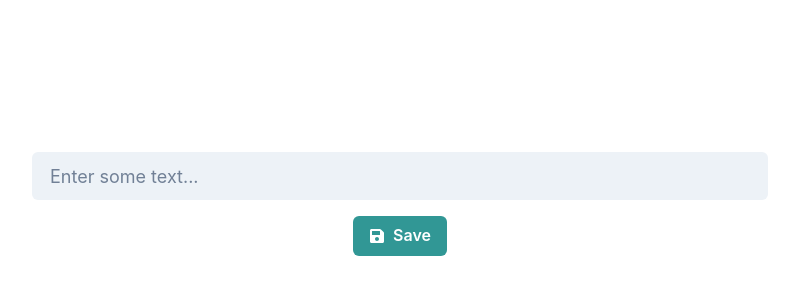
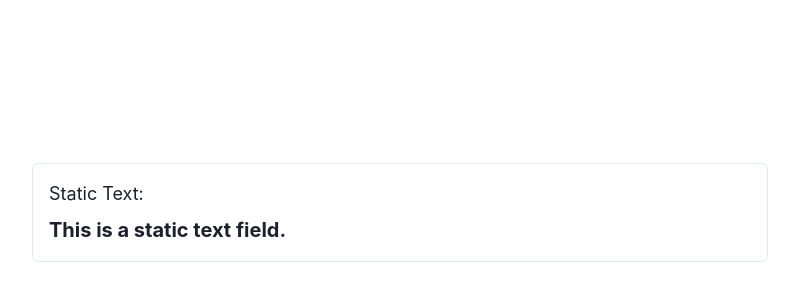
Before and after one commit to GPT-Engineer-App/modern-text-field, a React (Vite) app: page / in a window 1280 px wide. Shown: the part 196-496 px from the top of the page, without its empty margins (240-1039 px from the left). Built offline with nearby package versions, Linux system fonts and the light colour scheme.

Commit message:
Updated the `Index.jsx` file to display a static text field instead of an input field and save button.
Prompt: It isn't a text field. It is a field that contains text

```diff
--- a/src/pages/Index.jsx
+++ b/src/pages/Index.jsx
@@ -1,35 +1,17 @@
-import { useState } from "react";
-import { Container, VStack, Input, Button, Text, Box, HStack } from "@chakra-ui/react";
-import { FaSave } from "react-icons/fa";
+import { Container, VStack, Text, Box } from "@chakra-ui/react";
 
 const Index = () => {
-  const [inputValue, setInputValue] = useState("");
-  const [savedText, setSavedText] = useState("");
-
-  const handleSave = () => {
-    setSavedText(inputValue);
-    setInputValue("");
-  };
+  const staticText = "This is a static text field.";
 
   return (
     <Container centerContent maxW="container.md" height="100vh" display="flex" flexDirection="column" justifyContent="center" alignItems="center">
       <VStack spacing={4} width="100%">
-        <Box width="100%">
-          <Input placeholder="Enter some text..." value={inputValue} onChange={(e) => setInputValue(e.target.value)} size="lg" variant="filled" focusBorderColor="teal.400" />
+        <Box p={4} mt={4} borderWidth={1} borderRadius="md" width="100%">
+          <Text fontSize="lg">Static Text:</Text>
+          <Text mt={2} fontSize="xl" fontWeight="bold">
+            {staticText}
+          </Text>
         </Box>
-        <HStack spacing={4}>
-          <Button leftIcon={<FaSave />} colorScheme="teal" onClick={handleSave}>
-            Save
-          </Button>
-        </HStack>
-        {savedText && (
-          <Box p={4} mt={4} borderWidth={1} borderRadius="md" width="100%">
-            <Text fontSize="lg">Saved Text:</Text>
-            <Text mt={2} fontSize="xl" fontWeight="bold">
-              {savedText}
-            </Text>
-          </Box>
-        )}
       </VStack>
     </Container>
   );
```
